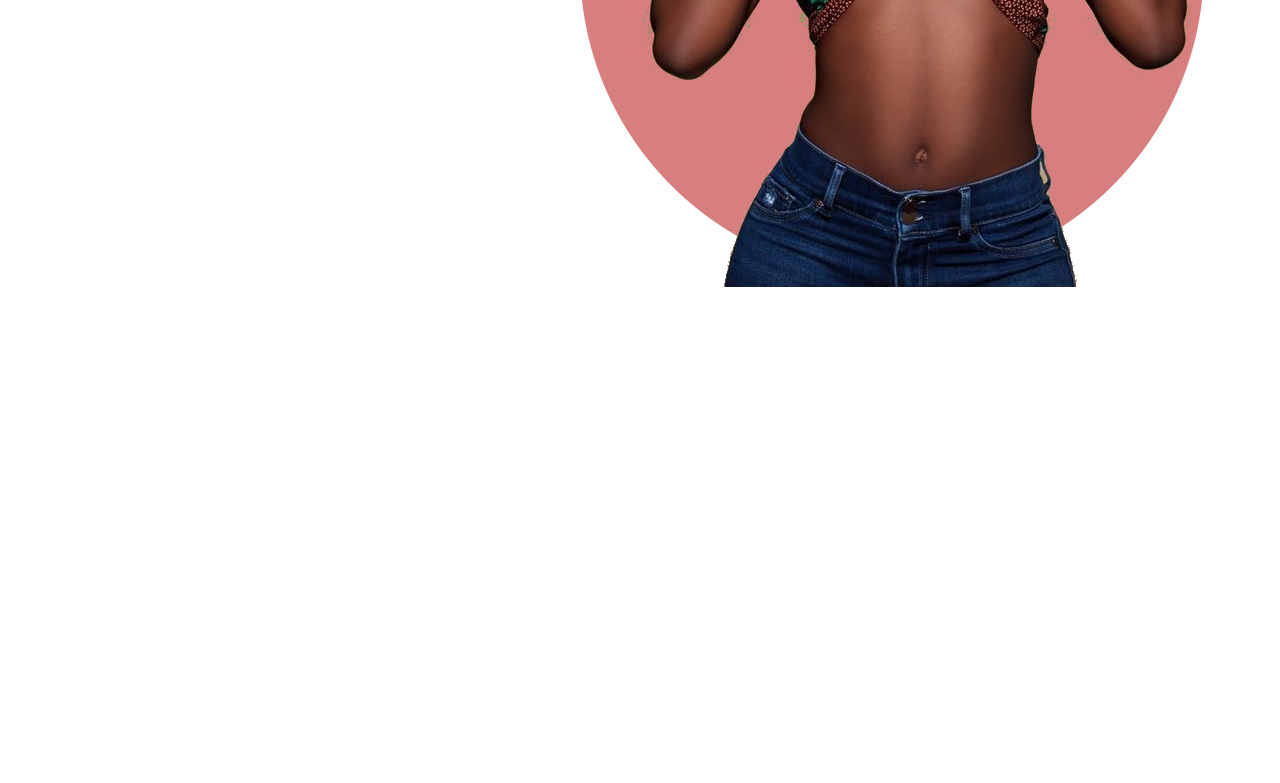
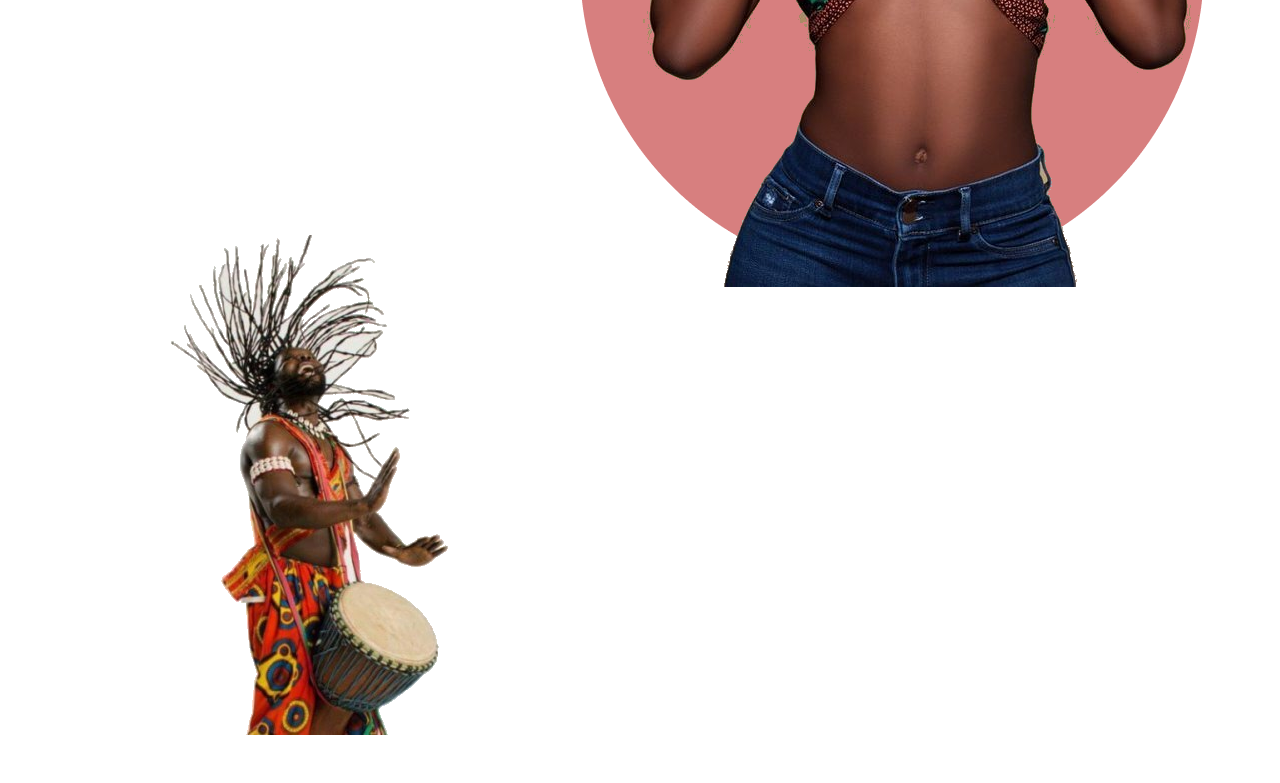
Before and after one commit to james-muriithi/akan-names, a plain HTML site: page index.html in a window 1280 px wide. Shown: the part 661-1444 px from the top of the page. Before the commit the page ends 948 px from the top, so only its background shows below. Drawn offline with nearby package versions, Linux system fonts and the light colour scheme; a web font is replaced by a local one.

Commit message:
added description section

```diff
--- a/index.html
+++ b/index.html
@@ -70,6 +70,20 @@
         <!-- end hero section -->
 
 
+        <!-- start description section -->
+        <section id="description" class="py-5 mt-5">
+            <div class="container-fluid">
+                <div class="row">
+                    <div class="col-md-6 d-flex align-items-center justify-content-center order-md-0 order-2 mt-3 mt-md-0">
+                        <img src="./images/drummer.png" alt="Drummer" class="img-fluid">
+                    </div>
+                    <div class="col-md-5 offset-md-1 d-flex align-items-center order-0 order-md-2">
+
+                    </div>
+                </div>
+            </div>
+        </section>
+
 
     </div>
 
```
Also changed, not shown: images/drummer.png (added).
